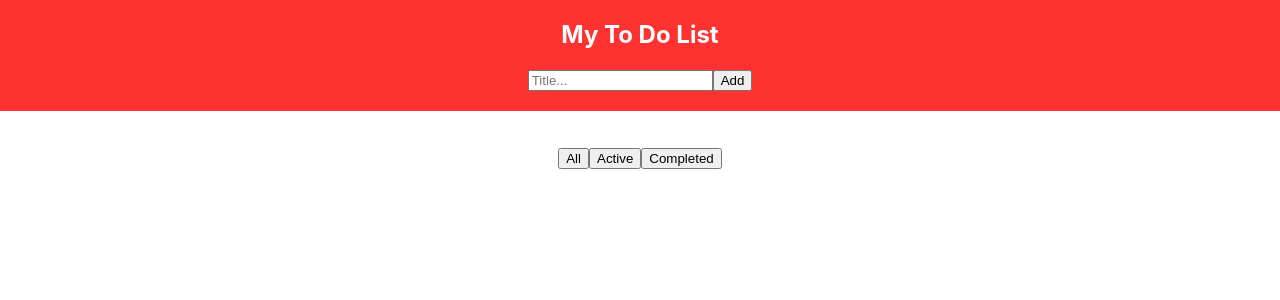
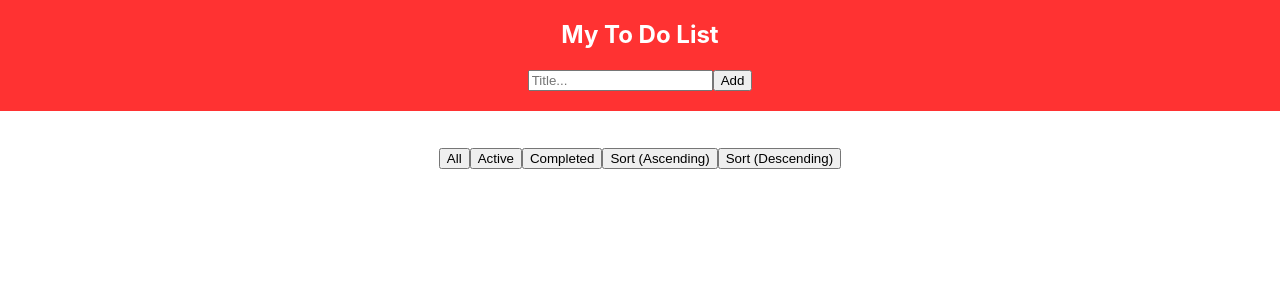
Before and after one commit to lukewaring/todo-app-dl, a React (Create React App) app: page / in a window 1280 px wide. Shown: the top 300 px of the page. Built offline with nearby package versions, Linux system fonts and the light colour scheme.

Commit message:
Add sorting feature

```diff
--- a/src/App.js
+++ b/src/App.js
@@ -44,14 +44,18 @@ class App extends React.Component {
     })
   }
 
-  createActiveTodos = () => {
-    let activeTodos = this.state.todos.filter(todo => !todo.complete)
-    return activeTodos
+  sortTodosAsc = () => {
+    let sortedTodos = this.state.todos.sort((a, b) => a.id - b.id)
+    this.setState({
+      todos: sortedTodos
+    })
   }
 
-  createCompletedTodos = () => {
-    let completedTodos = this.state.todos.filter(todo => todo.complete)
-    return completedTodos
+  sortTodosDsc = () => {
+    let sortedTodos = this.state.todos.sort((a, b) => b.id - a.id)
+    this.setState({
+      todos: sortedTodos
+    })
   }
 
   render() {
@@ -64,23 +68,27 @@ class App extends React.Component {
       <br></br>
       <ul>
         {this.state.filter === "All" || this.state.filter === "Active" ?
-          (<div>{this.createActiveTodos().map((todo) => {
+          (<div>{this.state.todos.filter(todo => !todo.complete).map((todo) => {
             return <Todo key={todo.id} todo={todo} deleteTodo={this.deleteTodo} toggleTodo={this.toggleTodo} />
           })}
           </div>) :
           null
         }
         {this.state.filter === "All" || this.state.filter === "Completed" ?
-          (<div>{this.createCompletedTodos().map((todo) => {
+          (<div>{this.state.todos.filter(todo => todo.complete).map((todo) => {
             return <Todo key={todo.id} todo={todo} deleteTodo={this.deleteTodo} toggleTodo={this.toggleTodo} />
           })}
           </div>) :
           null
         }
       </ul>
-      <button onClick={() => this.setFilter("All")}>All</button>
-      <button onClick={() => this.setFilter("Active")}>Active</button>
-      <button onClick={() => this.setFilter("Completed")}>Completed</button>
+      <div>
+        <button onClick={() => this.setFilter("All")}>All</button>
+        <button onClick={() => this.setFilter("Active")}>Active</button>
+        <button onClick={() => this.setFilter("Completed")}>Completed</button>
+        <button onClick={this.sortTodosAsc}>Sort (Ascending)</button>
+        <button onClick={this.sortTodosDsc}>Sort (Descending)</button>
+      </div>
     </div>
     )
   }
```
